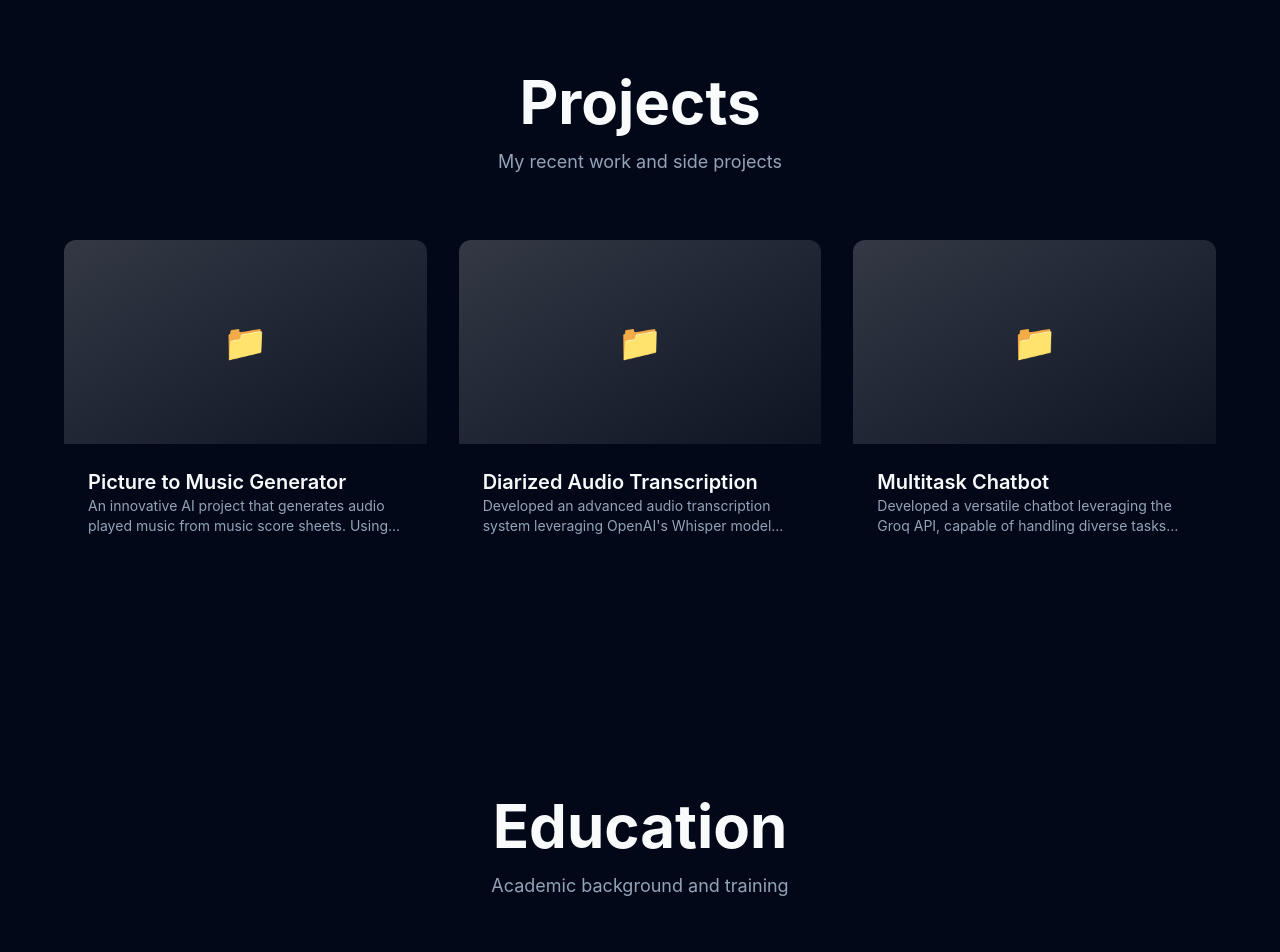
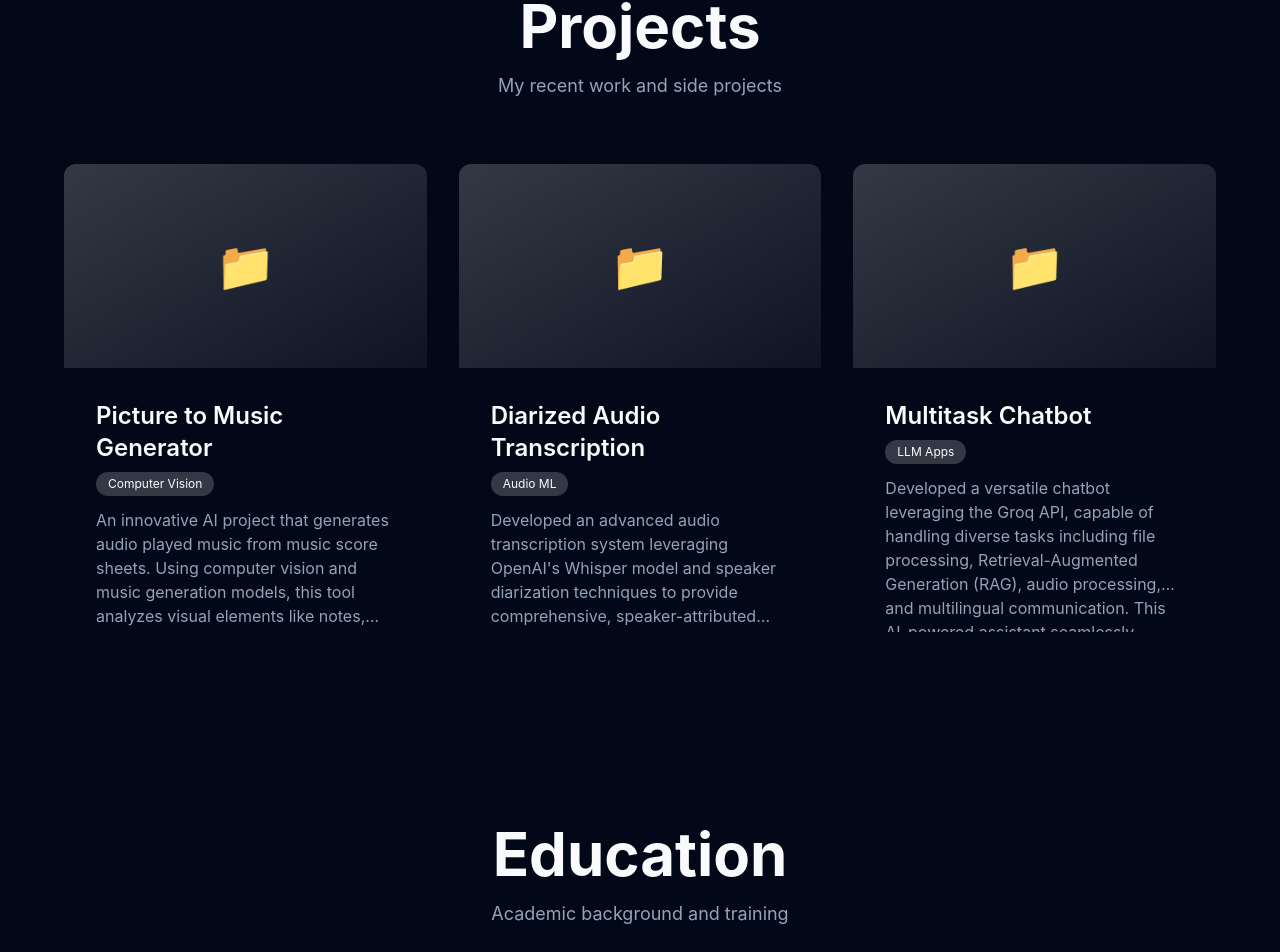
Before and after one commit to AugustinMORVAL/AugustinMORVAL.github.io, a React (Vite) app: page / in a window 1280 px wide. Shown: the part 3534-4486 px from the top of the page. Built offline with nearby package versions, Linux system fonts and the light colour scheme.

Commit message:
Update project component design

```diff
--- a/src/components/sections/projects.tsx
+++ b/src/components/sections/projects.tsx
@@ -138,19 +138,22 @@ export default function ProjectsSection() {
         <div className="grid grid-cols-1 md:grid-cols-2 lg:grid-cols-3 gap-8">
           {projects.map((project, i) => (
             <Dialog key={project.id}>
-              <div className="relative">
+              <div className="relative h-full">
                 <div
                   ref={el => setCardRef(el, i)}
                   onMouseMove={handleMove}
                   onMouseLeave={resetTilt}
-                  className="bg-card rounded-xl overflow-hidden cursor-pointer transition hover:shadow-2xl hover:scale-105 focus:outline-none focus:ring-2 focus:ring-primary transform-style-3d"
+                  className="bg-card rounded-xl overflow-hidden cursor-pointer transition hover:shadow-2xl hover:scale-105 focus:outline-none focus:ring-2 focus:ring-primary transform-style-3d h-full flex flex-col min-h-[500px]"
                 >
-                  <div className="aspect-video bg-gradient-to-br from-primary/20 to-primary/5 flex items-center justify-center">
-                    <span className="text-4xl">📁</span>
+                  <div className="aspect-video bg-gradient-to-br from-primary/20 to-primary/5 flex items-center justify-center flex-shrink-0">
+                    <span className="text-5xl">📁</span>
                   </div>
-                  <div className="p-6">
-                    <h3 className="text-xl font-semibold">{project.title}</h3>
-                    <p className="text-sm text-muted-foreground line-clamp-2">
+                  <div className="p-8 flex flex-col flex-grow">
+                    <h3 className="text-2xl font-semibold mb-2">{project.title}</h3>
+                    <span className="text-xs px-3 py-1 rounded-full bg-primary/20 text-primary whitespace-nowrap w-fit mb-3">
+                      {project.category}
+                    </span>
+                    <p className="text-base text-muted-foreground line-clamp-5 flex-grow">
                       {project.description}
                     </p>
                   </div>
```
